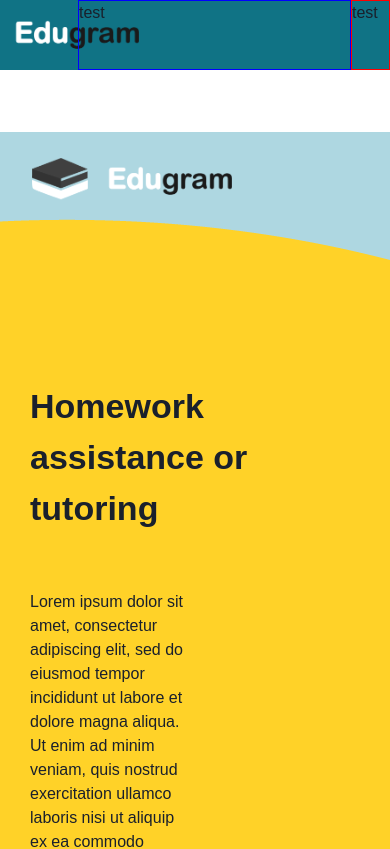
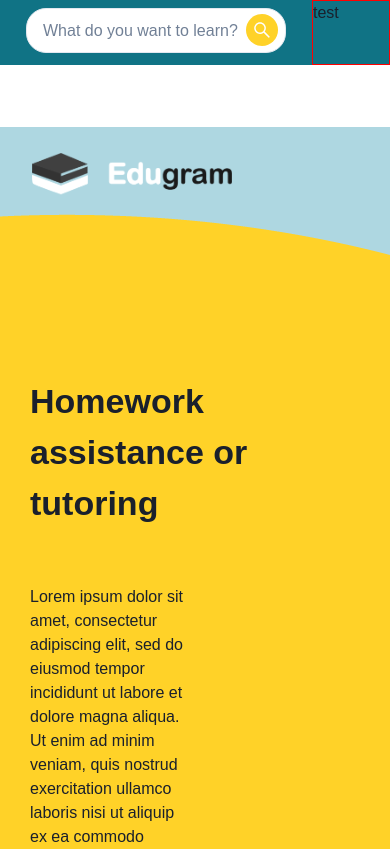
Before and after one commit to dkumankumah/Edugram, a Next.js app: page /register in a window 390 px wide. Shown: the top 849 px of the page. Built offline with nearby package versions, Linux system fonts and the light colour scheme.

Commit message:
extra breakpoint added. aria-labels are now required for inputfields and buttons.

```diff
--- a/src/components/RegisterFormtutor.tsx
+++ b/src/components/RegisterFormtutor.tsx
@@ -53,6 +53,7 @@ export function RegisterFormTutor() {
         Create your account
       </Text>
       <InputField
+        label="first name"
         mt={10}
         name="firstName"
         onChange={handleChange}
@@ -61,6 +62,7 @@ export function RegisterFormTutor() {
         id="firstName"
       />
       <InputField
+        label="last name"
         mt={9}
         name="lastName"
         onChange={handleChange}
@@ -69,6 +71,7 @@ export function RegisterFormTutor() {
         id="lastName"
       />
       <InputField
+        label="email"
         mt={8}
         name="email"
         onChange={handleChange}
@@ -78,6 +81,7 @@ export function RegisterFormTutor() {
         id="email"
       />
       <PasswordInput
+        label="password"
         mt={8}
         name="password"
         onChange={handleChange}
@@ -85,13 +89,13 @@ export function RegisterFormTutor() {
         placeholder="Password"
         id="password"
       />
-      <SubmitButton mt={12} id='submitButton' mb={4} onClick={createTutor}>
+      <SubmitButton label="create account" mt={12} id='submitButton' mb={4} onClick={createTutor}>
         Create
       </SubmitButton>
       <Text fontWeight="bold" color="eduWhite">
         OR
       </Text>
-      <GoogleBtn data-cy='googleBtn' mt={8}>Sign up with Google</GoogleBtn>
+      <GoogleBtn label="Sign up with your Google account" data-cy='googleBtn' mt={8}>Sign up with Google</GoogleBtn>
     </Flex>
   );
 }
--- a/src/components/shared/Buttons/SubmitButton.tsx
+++ b/src/components/shared/Buttons/SubmitButton.tsx
@@ -4,11 +4,13 @@
 import { Button, ButtonProps } from '@chakra-ui/react';
 
 interface ComponentProps extends ButtonProps {
+  label: string;
 }
 
-export function SubmitButton({ children, color, ...props }: ComponentProps) {
+export function SubmitButton({ children, label, color, ...props }: ComponentProps) {
   return (
     <Button
+      aria-label={label}
       sx={{
         cursor: 'pointer',
         userSelect: 'none',
--- a/src/components/shared/GoogleBtn/GoogleBtn.tsx
+++ b/src/components/shared/GoogleBtn/GoogleBtn.tsx
@@ -5,11 +5,14 @@ import { Button, ButtonProps } from "@chakra-ui/react";
 import * as fc from "react-icons/fc";
 import { IconContext } from "react-icons";
 
-interface ComponentProps extends ButtonProps {}
+interface ComponentProps extends ButtonProps {
+  label: string
+}
 
-export function GoogleBtn({ children, color, ...props }: ComponentProps) {
+export function GoogleBtn({ children, label, color, ...props }: ComponentProps) {
   return (
     <Button
+      aria-label={label}
       sx={{
         cursor: "pointer",
         userSelect: "none",
--- a/src/components/shared/InputField/InputField.tsx
+++ b/src/components/shared/InputField/InputField.tsx
@@ -5,12 +5,13 @@
 import { Input, InputProps } from "@chakra-ui/react";
 
 interface ComponentProps extends InputProps {
-    placeholder: string,
-    id?: string
+    placeholder: string;
+    id?: string;
+    label: string;
 }
 
-export function InputField({placeholder, id, ...props}: ComponentProps) {
+export function InputField({placeholder, label, id, ...props}: ComponentProps) {
   return (
-    <Input bg='EduWhite' id={id}  {...props} fontSize='xs' maxW='265px' placeholder={placeholder}/>
+    <Input bg='EduWhite' aria-label={label} id={id}   {...props} fontSize='xs' maxW='265px' placeholder={placeholder}/>
   );
 }
--- a/src/components/shared/Navbar/Navbar.tsx
+++ b/src/components/shared/Navbar/Navbar.tsx
@@ -1,34 +1,31 @@
 /**
  * @author Bugra Karaaslan, 500830631, This is an inputfield component.
  */
+import { Flex, FlexProps, Grid, GridItem, Image } from "@chakra-ui/react";
 
-import {
-  BoxProps,
-  Box,
-  Flex,
-  FlexProps,
-  Grid,
-  GridItem,
-  Image,
-} from "@chakra-ui/react";
+// component imports
+import { SearchField } from "../SearchField";
 
 interface ComponentProps extends FlexProps {}
 
 export function Navbar({ ...props }: ComponentProps) {
   return (
-    <Flex bg="blueGreen" h="70">
-      <Grid w="100%" templateColumns="20% 70% 10%">
-        <GridItem w="100%" >
-          <Flex justify="center" mt={3}>
+    <Flex bg="blueGreen" h="65px">
+      <Grid w="100%" templateColumns={{sm: "80% 20%" ,smx: "20% 70% 10%"}}>
+        <GridItem w="100%" display={{sm: "none", smx: "block"}}>
+          <Flex justify="center" mt={4}>
             <Image
-              maxW="200px"
+            ml={{sm:'50px', md: "0px"}}
+              maxW={{sm: "120px" ,md: "150px"}}
               src="/images/edugram-logo.png"
               alt="logo of Edugram"
             />
           </Flex>
         </GridItem>
-        <GridItem w="100%" border="1px solid blue">
-          test
+        <GridItem w="100%">
+          <Flex justify={{sm: "center",md: "flex-end"}} mt={2}>
+            <SearchField label="SearchField, What do you want to learn?" placeholder="What do you want to learn?" />
+          </Flex>
         </GridItem>
         <GridItem w="100%" border="1px solid red">
           test
--- a/src/components/shared/PasswordInput/PasswordInput.tsx
+++ b/src/components/shared/PasswordInput/PasswordInput.tsx
@@ -14,15 +14,17 @@ import * as icon from "react-icons/bi";
 interface ComponentProps extends InputProps {
   id?: string;
   mt?: string | number;
+  label: string
 }
 
-export function PasswordInput({placeholder, id, mt, ...props}: ComponentProps) {
+export function PasswordInput({placeholder, label, id, mt, ...props}: ComponentProps) {
   const [show, setShow] = useState(false);
   const handleClick = () => setShow(!show);
 
   return (
     <InputGroup maxW="265px" minH="50px" mt={mt}>
       <Input
+        aria-label={label}
         bg="EduWhite"
         id={id}
         pr="3rem"
--- /dev/null
+++ b/src/components/shared/SearchField/SearchField.tsx
@@ -0,0 +1,53 @@
+/**
+ * @author Bugra Karaaslan, 500830631, This is an inputfield component.
+ */
+
+import {
+  InputGroup,
+  Input,
+  InputProps,
+  InputRightElement,
+  IconButton,
+  Flex,
+} from "@chakra-ui/react";
+import * as Icon from "react-icons/ai";
+import { IconContext } from "react-icons";
+
+interface ComponentProps extends InputProps {
+  placeholder: string;
+  label: string;
+  id?: string;
+}
+
+export function SearchField({ placeholder, label, id, ...props }: ComponentProps) {
+  return (
+    <InputGroup maxW={{sm: "260px", md:"290px"}}>
+      <Input
+        aria-label=""
+        bg="EduWhite"
+        id={id}
+        active='none'
+        focis='none'
+        borderRadius={20}
+        {...props}
+        fontSize="xs"
+        h="45px"
+        placeholder={placeholder}
+        label={label}
+      ></Input>
+      <InputRightElement>
+        <IconButton
+          aria-label="Search database"
+          bg="yellow"
+          mr={2}
+          mt={1}
+          size='sm'
+          borderRadius={30}
+          icon={<IconContext.Provider value={{ style: { color: '#FFF' }, className: "global-class-name", }} >
+            <Icon.AiOutlineSearch/>
+          </IconContext.Provider>}
+        />
+      </InputRightElement>
+    </InputGroup>
+  );
+}
--- /dev/null
+++ b/src/components/shared/SearchField/index.ts
@@ -0,0 +1 @@
+export * from './SearchField'
--- a/src/theme/breakpoints.ts
+++ b/src/theme/breakpoints.ts
@@ -2,6 +2,7 @@ import { ChakraTheme } from '@chakra-ui/react';
 
 export const breakpoints: ChakraTheme['breakpoints'] = {
   sm: '320px',
+  smx: '550px',
   md: '768px',
   lg: '1024px',
   xl: '1280px',
```
